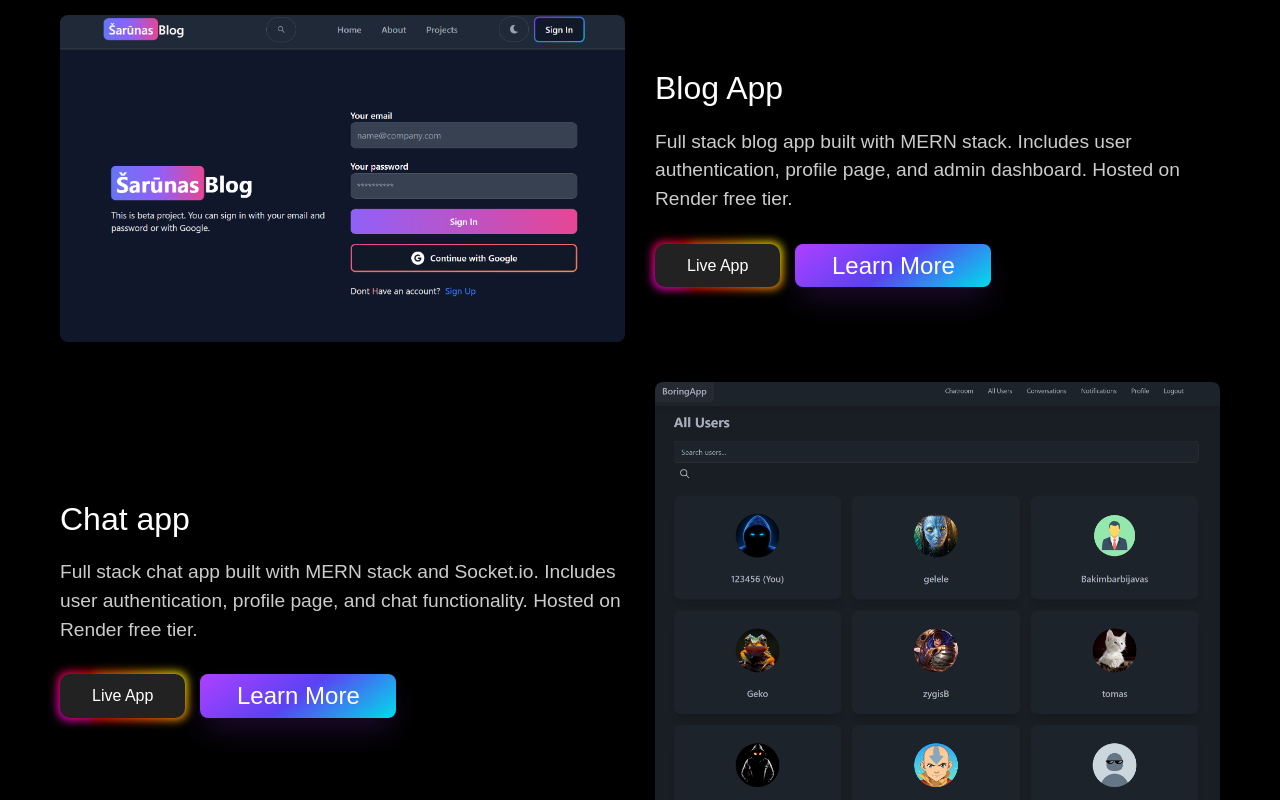
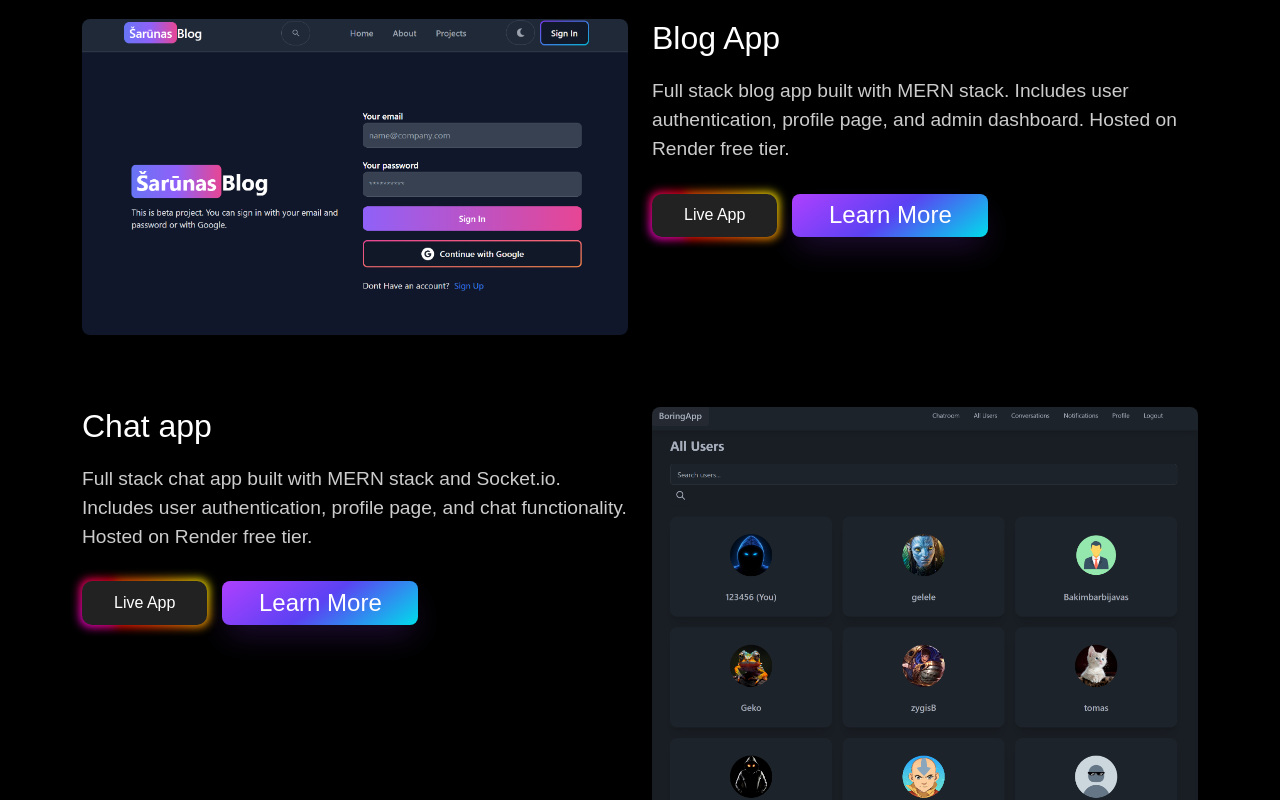
Before and after one commit to Digital231/portfolioV2, a React (Vite) app: page / in a window 1280 px wide. Shown: the part 2000-2800 px from the top of the page. Built offline with nearby package versions, Linux system fonts and the light colour scheme.

Commit message:
responsive

```diff
--- a/src/index.css
+++ b/src/index.css
@@ -63,7 +63,7 @@ html {
 /* CSS for button and animation */
 .button-49,
 .button-49:after {
-  width: 150px;
+  width: 200px;
   height: 76px;
   line-height: 78px;
   font-size: 20px;
@@ -158,19 +158,11 @@ html {
   }
 }
 
-@media (min-width: 768px) {
-  .button-49,
-  .button-49:after {
-    width: 200px;
-    height: 86px;
-    line-height: 88px;
-  }
-}
 #home,
 #about,
 #skills,
 #projects,
 #contact {
   min-height: 100vh;
-  padding-top: 70px; /* Adjust based on your navbar height */
+  padding-top: 70px;
 }
--- a/src/pages/projects/Projects.jsx
+++ b/src/pages/projects/Projects.jsx
@@ -4,26 +4,27 @@ function Projects() {
   return (
     <section className="project-section position-relative" id="projects">
       <h2 className="projects-heading">Projects</h2>
-      <div className="project-container mt-5">
-        {/* Left side image */}
+
+      <div className="container">
+        {/* First Project */}
+        <div className="row g-4 mt-5">
+          <div className="col-12 col-md-6">
             <div className="project-image-container">
               <img
                 src="/project1.png"
                 alt="Project Screenshot"
-            className="project-image"
+                className="project-image img-fluid"
               />
             </div>
-
-        {/* Right side description */}
+          </div>
+          <div className="col-12 col-md-6">
             <div className="project-description">
               <h3 className="project-title">Blog App</h3>
               <p className="project-text">
                 Full stack blog app built with MERN stack. Includes user
-            authentication, profile page, and admin dashboard. Hosted on Render
-            free tier.
+                authentication, profile page, and admin dashboard. Hosted on
+                Render free tier.
               </p>
-
-          {/* Buttons */}
               <div className="project-buttons">
                 <a
                   target="_blank"
@@ -42,19 +43,27 @@ function Projects() {
               </div>
             </div>
           </div>
-      <div className="project-container">
-        {/* Left side image */}
+        </div>
 
-        {/* Right side description */}
+        {/* Second Project */}
+        <div className="row g-4 mt-5">
+          <div className="col-12 col-md-6 order-md-2">
+            <div className="project-image-container">
+              <img
+                src="/project2.png"
+                alt="Project Screenshot"
+                className="project-image img-fluid"
+              />
+            </div>
+          </div>
+          <div className="col-12 col-md-6 order-md-1">
             <div className="project-description">
               <h3 className="project-title">Chat app</h3>
               <p className="project-text">
-            Full stack chat app built with MERN stack and Socket.io. Includes
-            user authentication, profile page, and chat functionality. Hosted on
-            Render free tier.
+                Full stack chat app built with MERN stack and Socket.io.
+                Includes user authentication, profile page, and chat
+                functionality. Hosted on Render free tier.
               </p>
-
-          {/* Buttons */}
               <div className="project-buttons">
                 <a
                   target="_blank"
@@ -72,33 +81,27 @@ function Projects() {
                 </a>
               </div>
             </div>
-        <div className="project-image-container">
-          <img
-            src="/project2.png"
-            alt="Project Screenshot"
-            className="project-image"
-          />
           </div>
         </div>
-      <div className="project-container">
-        {/* Left side image */}
+
+        {/* Third Project */}
+        <div className="row g-4 mt-5">
+          <div className="col-12 col-md-6">
             <div className="project-image-container">
               <img
                 src="/project3.png"
                 alt="Project Screenshot"
-            className="project-image"
+                className="project-image img-fluid"
               />
             </div>
-
-        {/* Right side description */}
+          </div>
+          <div className="col-12 col-md-6">
             <div className="project-description">
               <h3 className="project-title">Chat App</h3>
               <p className="project-text">
                 Similar chat app to previous project. MERN stack with socket.io.
                 Hosted on Render free tier.
               </p>
-
-          {/* Buttons */}
               <div className="project-buttons">
                 <a
                   target="_blank"
@@ -117,18 +120,26 @@ function Projects() {
               </div>
             </div>
           </div>
-      <div className="project-container">
-        {/* Left side image */}
+        </div>
 
-        {/* Right side description */}
+        {/* Fourth Project */}
+        <div className="row g-4 mt-5">
+          <div className="col-12 col-md-6 order-md-2">
+            <div className="project-image-container">
+              <img
+                src="/project4.png"
+                alt="Project Screenshot"
+                className="project-image img-fluid"
+              />
+            </div>
+          </div>
+          <div className="col-12 col-md-6 order-md-1">
             <div className="project-description">
               <h3 className="project-title">Defender JS game</h3>
               <p className="project-text">
-            Project built with vanilla JS, simple game I have built to enhance
-            my JavaScript skills.
+                Project built with vanilla JS, simple game I have built to
+                enhance my JavaScript skills.
               </p>
-
-          {/* Buttons */}
               <div className="project-buttons">
                 <a
                   target="_blank"
@@ -146,12 +157,7 @@ function Projects() {
                 </a>
               </div>
             </div>
-        <div className="project-image-container">
-          <img
-            src="/project4.png"
-            alt="Project Screenshot"
-            className="project-image"
-          />
+          </div>
         </div>
       </div>
     </section>
```
Lines whose indentation alone changed are shown as unchanged.
